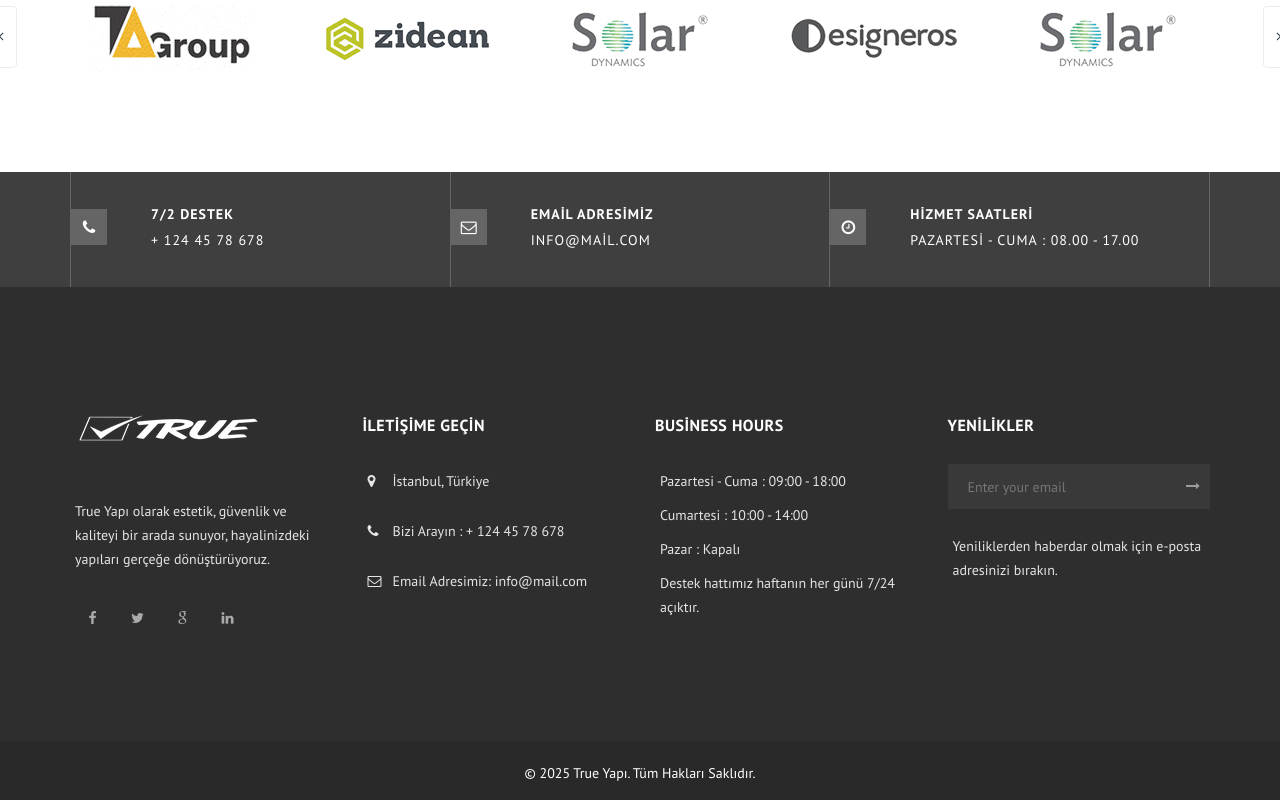
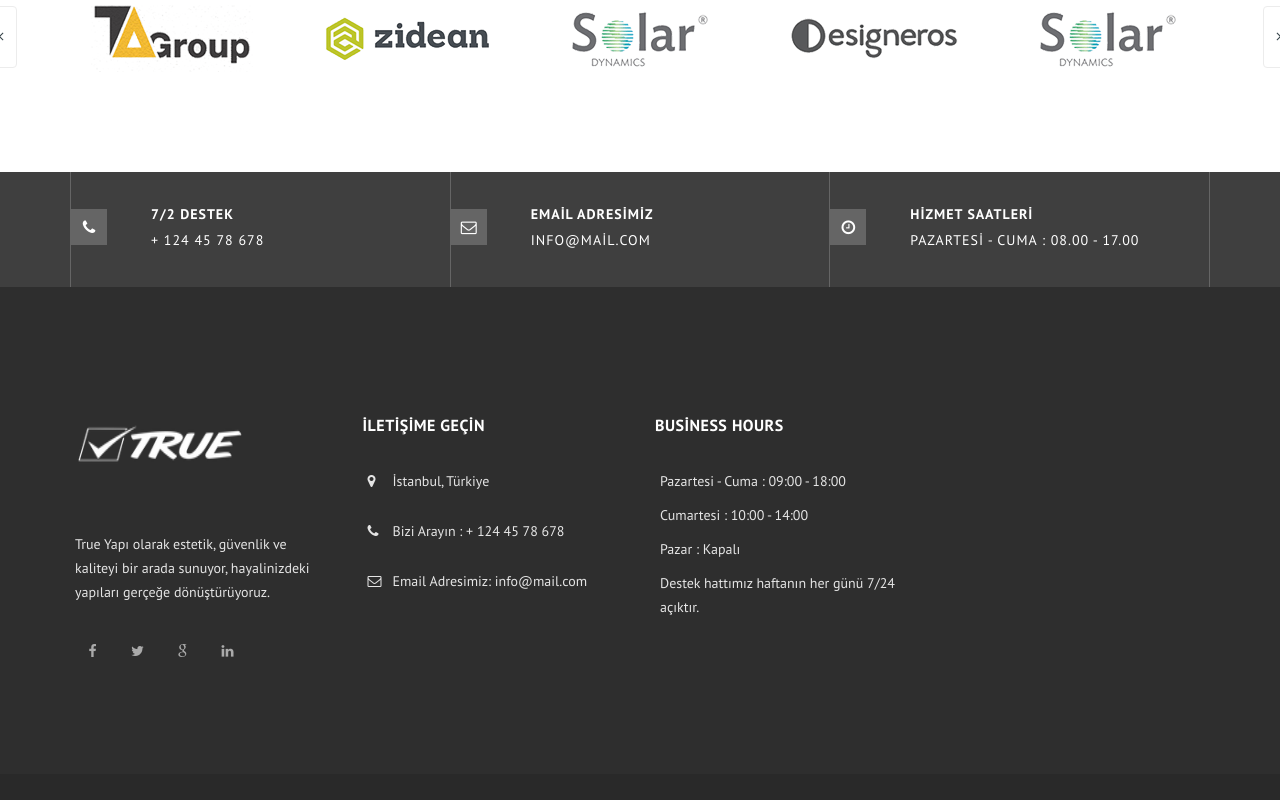
Before and after one commit to Alikerem167/True-insaat-projesi, a plain HTML site: page index.html in a window 1280 px wide. Shown: the part 4702-5502 px from the top of the page. Drawn offline with nearby package versions, Linux system fonts and the light colour scheme; files whose address does not match are found by name.

Commit message:
Demo Deluxe XMAX

```diff
--- a/index.html
+++ b/index.html
@@ -593,7 +593,7 @@ Başarıyı ekibimizle birlikte büyütüyoruz.</p>
       <div class="row">
 
         <!-- ABOUT -->
-        <div class="col-md-3"> <img class="margin-bottom-20" src="images/logo-footer.png" alt="" >
+        <div class="col-md-3"> <img class="margin-bottom-20" src="images/logo-footer.png" alt="" style="width: 180px; height: 120px;">
           <p>True Yapı olarak estetik, güvenlik ve kaliteyi bir arada sunuyor, hayalinizdeki yapıları gerçeğe dönüştürüyoruz.</p>
           <ul class="social">
             <li><a href="#."><i class="fa fa-facebook"></i></a></li>
@@ -638,17 +638,7 @@ Başarıyı ekibimizle birlikte büyütüyoruz.</p>
           </ul>
         </div>
 
-        <!-- News Letter -->
-        <div class="col-md-3">
-          <h6>Yenilikler</h6>
-          <form>
-            <input type="email" placeholder="Enter your email" required>
-            <button type="submit"><i class="fa fa-long-arrow-right"></i></button>
-          </form>
-          <p>Yeniliklerden haberdar olmak için e-posta adresinizi bırakın.</p>
-        </div>
-      </div>
-    </div>
+
   </footer>
 
   <!-- RIGHTS -->
```
